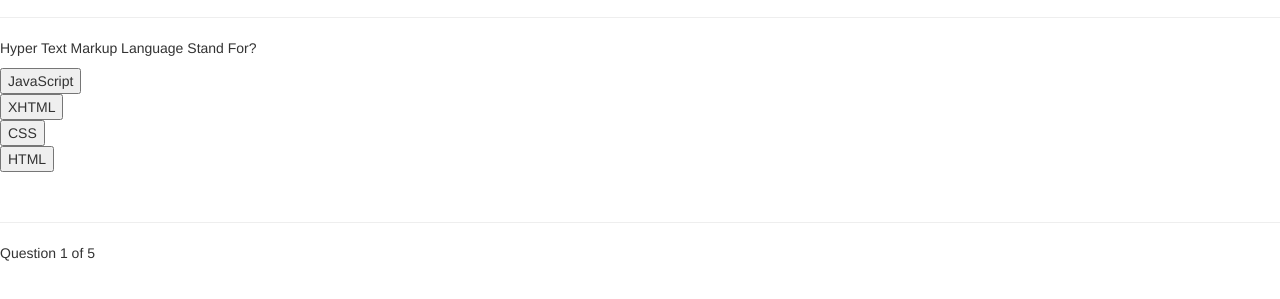
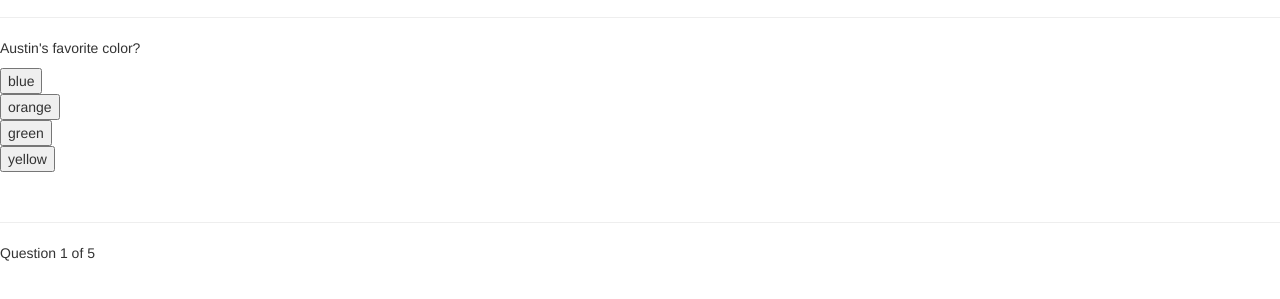
Before and after one commit to austincoburn/javascriptquiz, a plain HTML site: page index.html in a window 1280 px wide. Shown: the part 63-362 px from the top of the page. Drawn offline with nearby package versions, Linux system fonts and the light colour scheme.

Commit message:
Modified questions

```diff
--- a/question.js
+++ b/question.js
@@ -1,5 +1,3 @@
-
-// code by webdevtrick (https://webdevtrick.com)
 function Quiz(questions) {
     this.score = 0;
     this.questions = questions;
@@ -79,11 +77,11 @@
 
 // create questions here
 var questions = [
-    new Question("Hyper Text Markup Language Stand For?", ["JavaScript", "XHTML","CSS", "HTML"], "HTML"),
-    new Question("Which language is used for styling web pages?", ["HTML", "JQuery", "CSS", "XML"], "CSS"),
-    new Question("Which is not a JavaScript Framework?", ["Python Script", "JQuery","Django", "NodeJS"], "Django"),
-    new Question("Which is used for Connect To Database?", ["PHP", "HTML", "JS", "All"], "PHP"),
-    new Question("Webdevtrick.com is about..", ["Web Design", "Graphic Design", "SEO & Development", "All"], "All")
+    new Question("Austin's favorite color?", ["blue", "orange","green", "yellow"], "blue"),
+    new Question("Aimee's favorite color?", ["blue", "orange","green", "pink"], "pink"),
+    new Question("Noah's favorite color?", ["blue", "orange","green", "yellow"], "blue"),
+    new Question("Irina's favorite color?", ["blue", "orange","green", "mustard yellow"], "mustard yellow"),
+    new Question("The Priest's favorite color?", ["black", "orange","green", "yellow"], "black")
 ];
 
 // create quiz
--- a/style.css
+++ b/style.css
@@ -1,6 +1,3 @@
-/* /*
-/** code by webdevtrick (https://webdevtrick.com) **/
-
 /*
 body {
     background-color: #413D3D;
```
Also changed, not shown: index.html (+1 -1 lines).
